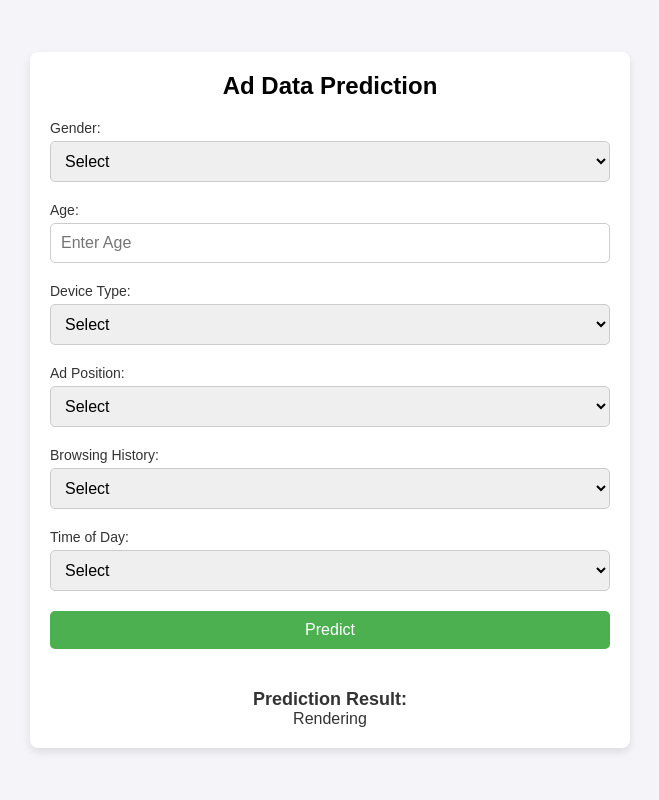
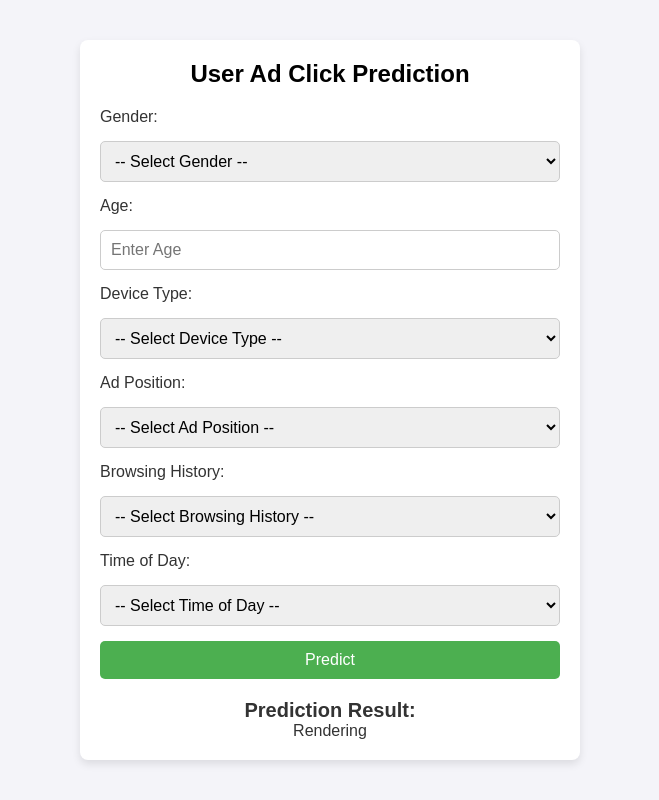
Before and after one commit to bobinsingh/Ad-Click-Prediction-MLOps, a FastAPI app: page / in a window 1280 px wide. Shown: the whole page, without its empty margins (310-969 px from the left). Run offline with FastAPI, Linux system fonts and the light colour scheme; parts of the project's set-up code (start-up, migrations or seed data) failed here and were passed over.

Commit message:
User Interface Improved

```diff
--- a/src/pipelines/predict_pipeline.py
+++ b/src/pipelines/predict_pipeline.py
@@ -54,7 +54,6 @@ class AdData:
             logging.info("Entered Get Ad Input Dataframe function")
             ad_input_dict = self.get_ad_data_as_dict()
             df = DataFrame(ad_input_dict)
-            logging.info("Input Columns Recieved: ",df.columns.to_list)
             logging.info("Exited Get Ad Input Dataframe function")
             return df
 
--- a/static/styles.css
+++ b/static/styles.css
@@ -3,6 +3,10 @@
     margin: 0;
     padding: 0;
     box-sizing: border-box;
+}
+
+html {
+    font-size: 16px; /* Set a baseline font size for scaling */
 }
 
 body {
@@ -11,12 +15,14 @@ body {
     display: flex;
     justify-content: center;
     align-items: center;
-    height: 100vh;
+    min-height: 100vh;
+    padding: 10px;
+    overflow-x: hidden; /* Prevent horizontal scrolling */
 }
 
 .container {
     width: 100%;
-    max-width: 600px;
+    max-width: 500px;
     background-color: #fff;
     padding: 20px;
     border-radius: 8px;
@@ -26,26 +32,26 @@ body {
 h1 {
     text-align: center;
     margin-bottom: 20px;
-    font-size: 24px;
+    font-size: 1.5rem;
 }
 
 form {
     display: flex;
     flex-direction: column;
+    gap: 15px; /* Add consistent spacing between inputs */
 }
 
 label {
-    margin-bottom: 5px;
-    font-size: 14px;
+    font-size: 1rem;
     color: #333;
 }
 
 input, select, button {
     padding: 10px;
-    margin-bottom: 20px;
     border: 1px solid #ccc;
     border-radius: 5px;
-    font-size: 16px;
+    font-size: 1rem;
+    width: 100%;
 }
 
 button {
@@ -53,6 +59,7 @@ button {
     color: white;
     cursor: pointer;
     border: none;
+    transition: background-color 0.3s;
 }
 
 button:hover {
@@ -62,12 +69,36 @@ button:hover {
 h2 {
     margin-top: 20px;
     text-align: center;
-    font-size: 18px;
+    font-size: 1.25rem;
     color: #333;
 }
 
 p {
     text-align: center;
-    font-size: 16px;
+    font-size: 1rem;
     color: #333;
 }
+
+/* Media Query for Mobile Devices */
+@media (max-width: 600px) {
+    html {
+        font-size: 14px; /* Adjust font size for smaller screens */
+    }
+
+    .container {
+        padding: 15px;
+    }
+
+    h1 {
+        font-size: 1.25rem;
+    }
+
+    h2 {
+        font-size: 1rem;
+    }
+
+    input, select, button {
+        font-size: 0.9rem;
+        padding: 8px;
+    }
+}
--- a/templates/addata.html
+++ b/templates/addata.html
@@ -3,59 +3,63 @@
 <head>
     <meta charset="UTF-8">
     <meta name="viewport" content="width=device-width, initial-scale=1.0">
-    <title>Ad Data Prediction</title>
+    <title>User Ad Click Prediction</title>
     <link rel="stylesheet" href="/static/styles.css">
 </head>
 <body>
     <div class="container">
-        <h1>Ad Data Prediction</h1>
+        <h1>User Ad Click Prediction</h1>
         <form method="POST" action="/">
             <!-- Gender -->
-            <label for="gender_Male">Gender:</label>
-            <select name="gender_Male" id="gender_Male">
-                <option value="0">Select</option>
-                <option value="1">Male</option>
-                <option value="0">Female</option>
-                <option value="0">Non-Binary</option>
+            <label for="gender">Gender:</label>
+            <select name="gender" id="gender" required>
+                <option value="" disabled selected>-- Select Gender --</option>
+                <option value="Male">Male</option>
+                <option value="Female">Female</option>
+                <option value="Non-Binary">Non-Binary</option>
             </select>
 
             <!-- Age -->
             <label for="age">Age:</label>
-            <input type="number" id="age" name="age" placeholder="Enter Age" required>
+            <input type="number" id="age" name="age" placeholder="Enter Age" required min="0">
 
             <!-- Device Type -->
-            <label for="device_type_Mobile">Device Type:</label>
-            <select name="device_type_Mobile" id="device_type_Mobile">
-                <option value="0">Select</option>
-                <option value="1">Mobile</option>
-                <option value="0">Tablet</option>
+            <label for="device_type">Device Type:</label>
+            <select name="device_type" id="device_type" required>
+                <option value="" disabled selected>-- Select Device Type --</option>
+                <option value="Desktop">Desktop</option>
+                <option value="Mobile">Mobile</option>
+                <option value="Tablet">Tablet</option>
             </select>
 
             <!-- Ad Position -->
-            <label for="ad_position_Side">Ad Position:</label>
-            <select name="ad_position_Side" id="ad_position_Side">
-                <option value="0">Select</option>
-                <option value="1">Side</option>
-                <option value="0">Top</option>
+            <label for="ad_position">Ad Position:</label>
+            <select name="ad_position" id="ad_position" required>
+                <option value="" disabled selected>-- Select Ad Position --</option>
+                <option value="Top">Top</option>
+                <option value="Side">Side</option>
+                <option value="Bottom">Bottom</option>
             </select>
 
             <!-- Browsing History -->
-            <label for="browsing_history_Entertainment">Browsing History:</label>
-            <select name="browsing_history_Entertainment" id="browsing_history_Entertainment">
-                <option value="0">Select</option>
-                <option value="1">Entertainment</option>
-                <option value="0">News</option>
-                <option value="0">Shopping</option>
-                <option value="0">Social Media</option>
+            <label for="browsing_history">Browsing History:</label>
+            <select name="browsing_history" id="browsing_history" required>
+                <option value="" disabled selected>-- Select Browsing History --</option>
+                <option value="Shopping">Shopping</option>
+                <option value="Education">Education</option>
+                <option value="Entertainment">Entertainment</option>
+                <option value="Social Media">Social Media</option>
+                <option value="News">News</option>
             </select>
 
             <!-- Time of Day -->
-            <label for="time_of_day_Evening">Time of Day:</label>
-            <select name="time_of_day_Evening" id="time_of_day_Evening">
-                <option value="0">Select</option>
-                <option value="1">Evening</option>
-                <option value="0">Morning</option>
-                <option value="0">Night</option>
+            <label for="time_of_day">Time of Day:</label>
+            <select name="time_of_day" id="time_of_day" required>
+                <option value="" disabled selected>-- Select Time of Day --</option>
+                <option value="Morning">Morning</option>
+                <option value="Afternoon">Afternoon</option>
+                <option value="Evening">Evening</option>
+                <option value="Night">Night</option>
             </select>
 
             <!-- Submit Button -->
```
